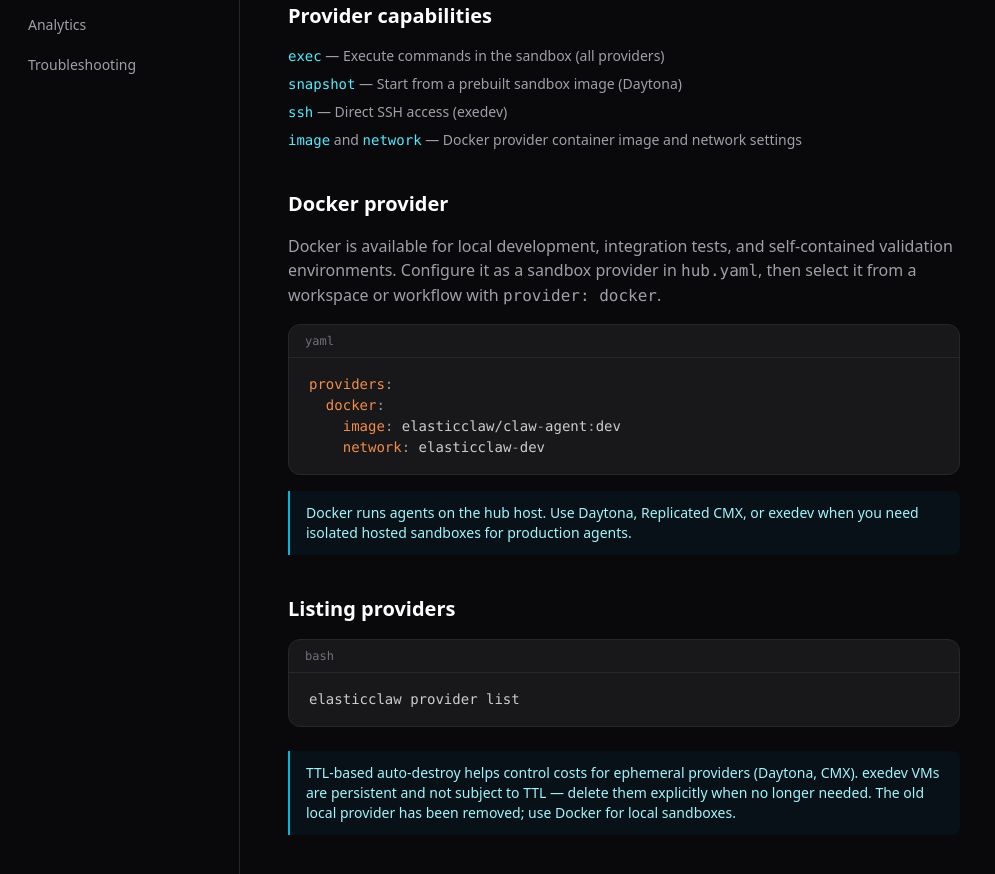
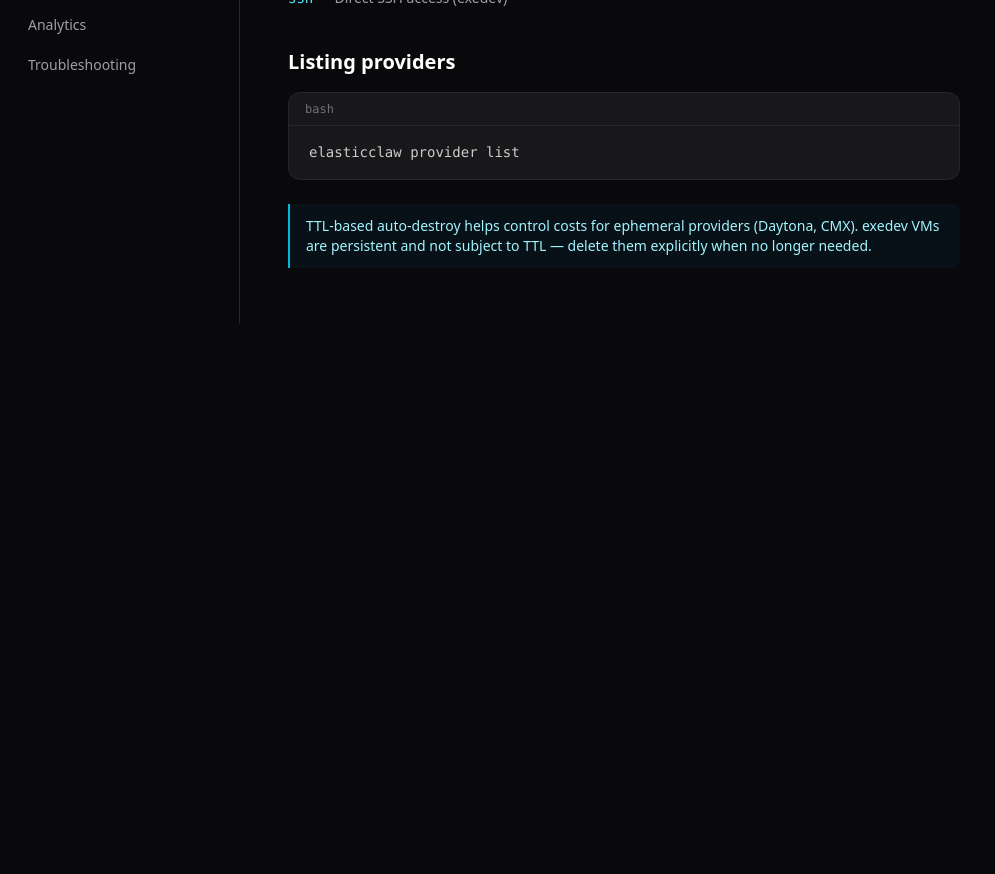
Before and after one commit to elasticclaw/elasticclaw.ai, a Next.js app: page /docs/providers in a window 1280 px wide. Shown: the part 760-1634 px from the top of the page, without its empty margins (0-995 px from the left). After the commit the page ends 1084 px from the top, so only its background shows below. Built offline with nearby package versions, Linux system fonts and the light colour scheme.

Commit message:
Remove Docker provider docs

```diff
--- a/src/app/docs/providers/page.tsx
+++ b/src/app/docs/providers/page.tsx
@@ -16,7 +16,6 @@
             { name: "Daytona", href: "/docs/providers/daytona", status: "Supported", desc: "Cloud dev environments with snapshot support. Good for fast sandbox startup.", type: "ephemeral" },
             { name: "Replicated CMX", href: "/docs/providers/replicated", status: "Supported", desc: "Cloud-hosted sandbox infrastructure via Replicated's Compatibility Matrix.", type: "ephemeral" },
             { name: "exedev", href: "/docs/exe-dev", status: "Supported", desc: "Persistent VMs with SSH access through exe.dev. No cloud account needed — just SSH key authentication.", type: "stateful" },
-            { name: "Docker", href: "/docs/providers", status: "Supported", desc: "Local Docker-backed agents for development and CI-style validation. Useful with the Docker dev stack and optional Ollama.", type: "local" },
           ].map((p) => (
             <div key={p.name} className="bg-zinc-900 border border-zinc-800 rounded-lg p-4">
               <div className="flex items-center gap-3 mb-1">
@@ -39,25 +38,7 @@
           <p><code className="text-cyan-300">exec</code> — Execute commands in the sandbox (all providers)</p>
           <p><code className="text-cyan-300">snapshot</code> — Start from a prebuilt sandbox image (Daytona)</p>
           <p><code className="text-cyan-300">ssh</code> — Direct SSH access (exedev)</p>
-          <p><code className="text-cyan-300">image</code> and <code className="text-cyan-300">network</code> — Docker provider container image and network settings</p>
         </div>
-      </Section>
-
-      <Section title="Docker provider">
-        <p>
-          Docker is available for local development, integration tests, and
-          self-contained validation environments. Configure it as a sandbox
-          provider in <code>hub.yaml</code>, then select it from a workspace or
-          workflow with <code>provider: docker</code>.
-        </p>
-        <CodeBlock lang="yaml">{`providers:
-  docker:
-    image: elasticclaw/claw-agent:dev
-    network: elasticclaw-dev`}</CodeBlock>
-        <Note>
-          Docker runs agents on the hub host. Use Daytona, Replicated CMX, or
-          exedev when you need isolated hosted sandboxes for production agents.
-        </Note>
       </Section>
 
       <Section title="Listing providers">
@@ -67,8 +48,7 @@
       <Note>
         TTL-based auto-destroy helps control costs for ephemeral providers
         (Daytona, CMX). exedev VMs are persistent and not subject to
-        TTL — delete them explicitly when no longer needed. The old local
-        provider has been removed; use Docker for local sandboxes.
+        TTL — delete them explicitly when no longer needed.
       </Note>
     </DocsPage>
   );
```
